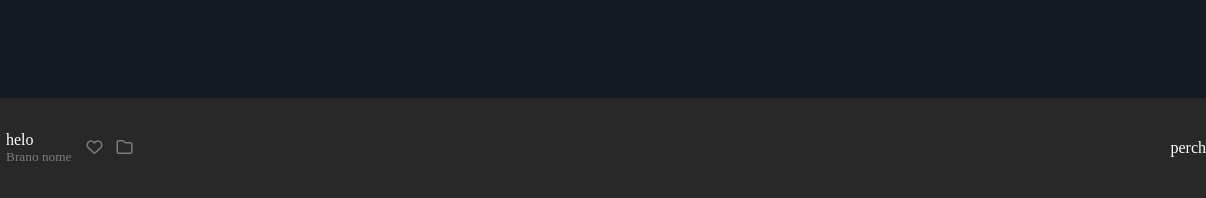
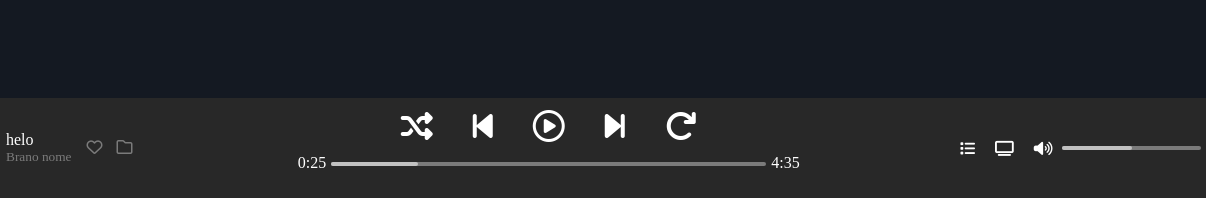
Before and after one commit to Richiisontheway/html-css-spotifyweb, a plain HTML site: page index.html in a window 1280 px wide. Shown: the part 602-800 px from the top of the page, 74-1280 px from the left. Drawn offline with Linux system fonts and the light colour scheme.

Commit message:
footer finished

```diff
--- a/css/style.css
+++ b/css/style.css
@@ -15,7 +15,9 @@
 .contenitore{
     max-width: 1200px;
     margin: 0 auto;
-
+}
+:root{
+    --color-icon-:#7B7B7B;
 }
 
 /*
@@ -45,7 +47,9 @@ main{
     background-color: #141922;
     height: calc(100vh - 100px);
 }
-
+/*
+    INIZIO FOOTER
+*/
 footer{
     background-color: #282828;
     color: white;
@@ -55,8 +59,10 @@ footer{
     align-items: center;
     flex-wrap: wrap;
 }
-
-footer > div:first-child{
+/*
+    PRIMO CONTAINER
+*/
+.brano-container{
     margin-left: 20px;
     display: flex;
     align-items: center;
@@ -73,7 +79,7 @@ footer .brano-container div:nth-child(3){
     margin: 0 15px;
 }
 footer .brano-container i {
-    color: #7B7B7B;
+    color: var(--color-icon-);
 }
 footer .heart{
     margin-right: 10px;
@@ -85,3 +91,56 @@ footer .heart{
 footer .img-container img{
     width: 100%;
 }
+footer .icon-container > i{
+    margin: 0 20px;
+    font-size: 2em;
+}
+.icon-container{
+    display: flex;
+    justify-content: center;
+}
+/*
+    SECONDO CONTAINER
+*/
+.track-container{
+    width: 40%;
+}
+.track-container > div:nth-child(2){
+    display: flex;
+    align-items: center;
+}
+.track-line{
+    margin: 20px 0;
+    border-radius: 20px;
+    background-color: var(--color-icon-);
+    width: 100%;
+}
+.line-effect{
+    padding: 2px;
+    background-color: #C1C1C1;
+    width: 20%;
+    border-radius: 20px;
+}
+.track-container > div > span{
+    padding: 0 5px;
+    margin-bottom: 2px;
+}
+/*
+    TERZO CONTAINER
+*/
+.audio-container{
+    width: 20%;
+}
+.audio-container .icon-container{
+    align-items: center;
+}
+.audio-container .icon-container > i{
+    font-size: 15px;
+    margin: 0 10px;
+}
+.audio-container .track-line{
+    margin-right: 5px;
+}
+.audio-container .line-effect{
+    width: 50%;
+}
--- a/index.html
+++ b/index.html
@@ -20,6 +20,7 @@
 
     </main>
     <footer>
+        <!-- PRIMO FOOTER CONTAINER -->
         <div class="brano-container">
             <div class="img-container">
 
@@ -43,12 +44,54 @@
 
             </div>
         </div>
-        <div>
+        <!-- SECONDO FOOTER CONTAINER -->
+        <div class="track-container">
+
+            <div class="icon-container">
+
+                <i class="fa-solid fa-shuffle"></i>
+                <i class="fa-solid fa-backward-step"></i>
+                <i class="fa-regular fa-circle-play"></i>
+                <i class="fa-solid fa-forward-step"></i>
+                <i class="fa-solid fa-arrow-rotate-right"></i>
+
+            </div>
+            <div>
+
+                <span>
+                    0:25
+                </span>
+                <div class="track-line">
+                    <div class="line-effect">
+
+                    </div>
+                </div>
+                <span>
+                    4:35
+                </span>
+
+            </div>
 
         </div>
-        <div>
-            perch
+        <!-- TERZO FOOTER CONTAINER -->
+        <div class="audio-container">
+
+            <div class="icon-container">
+
+                <i class="fa-solid fa-list"></i>
+                <i class="fa-solid fa-tv"></i>
+                <i class="fa-solid fa-volume-high"></i>
+
+                <div class="track-line">
+
+                    <div class="line-effect"></div>
+
+                </div>
+
+            </div>
+
         </div>
+
     </footer>
 
 </body>
```
